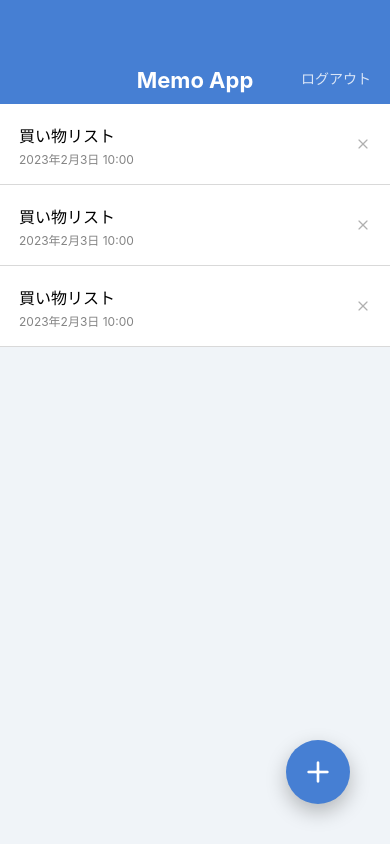
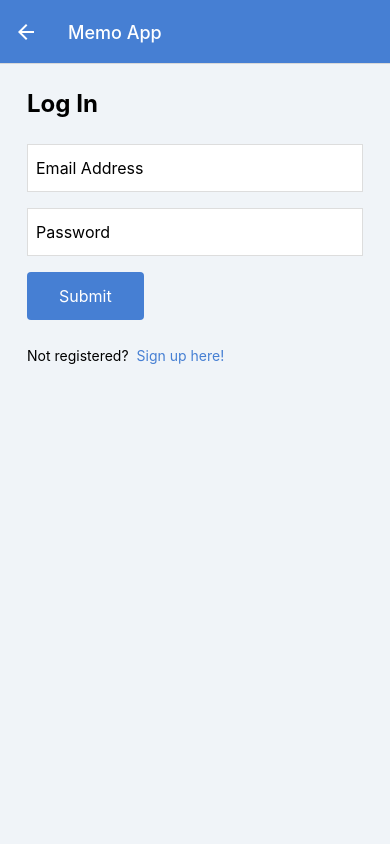
Before and after one commit to tc-hakamata/MemoApp, a React Native app: screen /LogIn in a window 390 px wide. Built offline with nearby package versions, Linux system fonts and the light colour scheme.

Commit message:
Connect screens with react-navigation

```diff
--- a/App.jsx
+++ b/App.jsx
@@ -1,14 +1,53 @@
 import React from 'react';
+// eslint-disable-next-line import/no-extraneous-dependencies
+import { NavigationContainer } from '@react-navigation/native';
+// eslint-disable-next-line import/no-extraneous-dependencies
+import { createStackNavigator, CardStyleInterpolators } from '@react-navigation/stack';
 
 import MemoListScreen from './src/screens/MemoListScreen';
-// import MemoDetailScreen from './src/screens/MemoDetailScreen';
-// import MemoEditScreen from './src/screens/MemoEditScreen';
-// import MemoCreateScreen from './src/screens/MemoCreateScreen';
-// import LogInScreen from './src/screens/LogInScreen';
-// import SignUpScreen from './src/screens/SignUpScreen';
+import MemoDetailScreen from './src/screens/MemoDetailScreen';
+import MemoEditScreen from './src/screens/MemoEditScreen';
+import MemoCreateScreen from './src/screens/MemoCreateScreen';
+import LogInScreen from './src/screens/LogInScreen';
+import SignUpScreen from './src/screens/SignUpScreen';
+
+const Stack = createStackNavigator();
 
 export default function App() {
   return (
-    <MemoListScreen />
+    <NavigationContainer>
+      <Stack.Navigator
+        initialRouteName="SignUp"
+        screenOptions={{
+          headerStyle: { backgroundColor: '#467FD3' },
+          headerTitleStyle: { color: '#ffffff' },
+          headerTitle: 'Memo App',
+          headerTintColor: '#ffffff',
+          headerBackTitle: 'Back',
+          cardStyleInterpolator: CardStyleInterpolators.forHorizontalIOS,
+          gestureEnabled: true,
+          gestureDirection: 'horizontal',
+        }}
+      >
+        <Stack.Screen name="MemoList" component={MemoListScreen} />
+        <Stack.Screen name="MemoDetail" component={MemoDetailScreen} />
+        <Stack.Screen name="MemoEdit" component={MemoEditScreen} />
+        <Stack.Screen name="MemoCreate" component={MemoCreateScreen} />
+        <Stack.Screen
+          name="LogIn"
+          component={LogInScreen}
+          options={{
+            cardStyleInterpolator: CardStyleInterpolators.forFadeFromBottomAndroid,
+          }}
+        />
+        <Stack.Screen
+          name="SignUp"
+          component={SignUpScreen}
+          options={{
+            cardStyleInterpolator: CardStyleInterpolators.forFadeFromBottomAndroid,
+          }}
+        />
+      </Stack.Navigator>
+    </NavigationContainer>
   );
 }
--- a/src/components/MemoList.jsx
+++ b/src/components/MemoList.jsx
@@ -1,42 +1,63 @@
 import React from 'react';
 import {
-  View, Text, StyleSheet, TouchableOpacity,
+  View, Text, StyleSheet, TouchableOpacity, Alert,
 } from 'react-native';
 // eslint-disable-next-line import/no-extraneous-dependencies
 import { Feather } from '@expo/vector-icons';
+// eslint-disable-next-line import/no-extraneous-dependencies
+import { useNavigation } from '@react-navigation/native';
 
 export default function MemoList() {
+  const navigation = useNavigation();
   return (
     <View>
-      <View style={styles.memoListItem}>
+      <TouchableOpacity
+        style={styles.memoListItem}
+        onPress={() => { navigation.navigate('MemoDetail'); }}
+      >
         <View>
           <Text style={styles.memoListItemTitle}>買い物リスト</Text>
           <Text style={styles.memoListItemDate}>2023年2月3日 10:00</Text>
         </View>
-        <TouchableOpacity>
+        <TouchableOpacity
+          style={styles.memoDelete}
+          onPress={() => { Alert.alert('Are you sure?'); }}
+        >
           <Feather name="x" size={16} color="#B0B0B0" />
         </TouchableOpacity>
-      </View>
+      </TouchableOpacity>
 
-      <View style={styles.memoListItem}>
+      <TouchableOpacity
+        style={styles.memoListItem}
+        onPress={() => { navigation.navigate('MemoDetail'); }}
+      >
         <View>
           <Text style={styles.memoListItemTitle}>買い物リスト</Text>
           <Text style={styles.memoListItemDate}>2023年2月3日 10:00</Text>
         </View>
-        <TouchableOpacity>
+        <TouchableOpacity
+          style={styles.memoDelete}
+          onPress={() => { Alert.alert('Are you sure?'); }}
+        >
           <Feather name="x" size={16} color="#B0B0B0" />
         </TouchableOpacity>
-      </View>
+      </TouchableOpacity>
 
-      <View style={styles.memoListItem}>
+      <TouchableOpacity
+        style={styles.memoListItem}
+        onPress={() => { navigation.navigate('MemoDetail'); }}
+      >
         <View>
           <Text style={styles.memoListItemTitle}>買い物リスト</Text>
           <Text style={styles.memoListItemDate}>2023年2月3日 10:00</Text>
         </View>
-        <TouchableOpacity>
+        <TouchableOpacity
+          style={styles.memoDelete}
+          onPress={() => { Alert.alert('Are you sure?'); }}
+        >
           <Feather name="x" size={16} color="#B0B0B0" />
         </TouchableOpacity>
-      </View>
+      </TouchableOpacity>
     </View>
   );
 }
@@ -61,4 +82,7 @@ const styles = StyleSheet.create({
     lineHeight: 16,
     color: '#848484',
   },
+  memoDelete: {
+    padding: 8,
+  },
 });
--- a/src/screens/LogInScreen.jsx
+++ b/src/screens/LogInScreen.jsx
@@ -3,21 +3,34 @@ import {
   View, Text, TextInput, StyleSheet, TouchableOpacity,
 } from 'react-native';
 
-import AppBar from '../components/AppBar';
 import Button from '../components/Button';
 
-export default function LogInScreen() {
+export default function LogInScreen(props) {
+  const { navigation } = props;
   return (
     <View style={styles.container}>
-      <AppBar />
       <View style={styles.inner}>
         <Text style={styles.title}>Log In</Text>
         <TextInput style={styles.input} value="Email Address" />
         <TextInput style={styles.input} value="Password" />
-        <Button label="Submit" />
+        <Button
+          label="Submit"
+          onPress={() => {
+            navigation.reset({
+              index: 0,
+              routes: [{ name: 'MemoList' }],
+            });
+          }}
+        />
         <View style={styles.footer}>
           <Text style={styles.footerText}>Not registered?</Text>
-          <TouchableOpacity>
+          <TouchableOpacity onPress={() => {
+            navigation.reset({
+              index: 0,
+              routes: [{ name: 'SignUp' }],
+            });
+          }}
+          >
             <Text style={styles.footerLink}>Sign up here!</Text>
           </TouchableOpacity>
         </View>
--- a/src/screens/MemoCreateScreen.jsx
+++ b/src/screens/MemoCreateScreen.jsx
@@ -5,18 +5,20 @@ import {
   TextInput,
 } from 'react-native';
 
-import AppBar from '../components/AppBar';
 import CircleButton from '../components/CircleButton';
 import KeyboardSafeView from '../components/KeyboardSafeView';
 
-export default function MemoCreateScreen() {
+export default function MemoCreateScreen(props) {
+  const { navigation } = props;
   return (
     <KeyboardSafeView style={styles.container}>
-      <AppBar />
       <View style={styles.inputContainer}>
         <TextInput value="" multiline style={styles.input} />
       </View>
-      <CircleButton name="check" />
+      <CircleButton
+        name="check"
+        onPress={() => { navigation.goBack(); }}
+      />
     </KeyboardSafeView>
   );
 }
--- a/src/screens/MemoDetailScreen.jsx
+++ b/src/screens/MemoDetailScreen.jsx
@@ -3,13 +3,12 @@ import {
   View, ScrollView, Text, StyleSheet,
 } from 'react-native';
 
-import AppBar from '../components/AppBar';
 import CircleButton from '../components/CircleButton';
 
-export default function MemoDetailScreen() {
+export default function MemoDetailScreen(props) {
+  const { navigation } = props;
   return (
     <View style={styles.container}>
-      <AppBar />
       <View style={styles.memoHeader}>
         <Text style={styles.memoTitle}>買い物リスト</Text>
         <Text style={styles.memoDate}>2023年2月3日 10:00</Text>
@@ -20,7 +19,11 @@ export default function MemoDetailScreen() {
           本文用なので使い方を間違えると不自然に見えることもありますので要注意。
         </Text>
       </ScrollView>
-      <CircleButton style={{ top: 160, bottom: 'auto' }} name="edit-2" />
+      <CircleButton
+        style={{ top: 60, bottom: 'auto' }}
+        name="edit-2"
+        onPress={() => { navigation.navigate('MemoEdit'); }}
+      />
     </View>
   );
 }
--- a/src/screens/MemoEditScreen.jsx
+++ b/src/screens/MemoEditScreen.jsx
@@ -5,18 +5,20 @@ import {
   TextInput,
 } from 'react-native';
 
-import AppBar from '../components/AppBar';
 import CircleButton from '../components/CircleButton';
 import KeyboardSafeView from '../components/KeyboardSafeView';
 
-export default function MemoEditScreen() {
+export default function MemoEditScreen(props) {
+  const { navigation } = props;
   return (
     <KeyboardSafeView style={styles.container}>
-      <AppBar />
       <View style={styles.inputContainer}>
         <TextInput value="買い物リスト" multiline style={styles.input} />
       </View>
-      <CircleButton name="check" />
+      <CircleButton
+        name="check"
+        onPress={() => { navigation.goBack(); }}
+      />
     </KeyboardSafeView>
   );
 }
--- a/src/screens/MemoListScreen.jsx
+++ b/src/screens/MemoListScreen.jsx
@@ -1,16 +1,18 @@
 import React from 'react';
 import { View, StyleSheet } from 'react-native';
 
-import AppBar from '../components/AppBar';
 import MemoList from '../components/MemoList';
 import CircleButton from '../components/CircleButton';
 
-export default function MemoListScreen() {
+export default function MemoListScreen(props) {
+  const { navigation } = props;
   return (
     <View style={styles.container}>
-      <AppBar />
       <MemoList />
-      <CircleButton name="plus" />
+      <CircleButton
+        name="plus"
+        onPress={() => { navigation.navigate('MemoCreate'); }}
+      />
     </View>
   );
 }
--- a/src/screens/SignUpScreen.jsx
+++ b/src/screens/SignUpScreen.jsx
@@ -3,21 +3,34 @@ import {
   View, Text, TextInput, StyleSheet, TouchableOpacity,
 } from 'react-native';
 
-import AppBar from '../components/AppBar';
 import Button from '../components/Button';
 
-export default function SignUpScreen() {
+export default function SignUpScreen(props) {
+  const { navigation } = props;
   return (
     <View style={styles.container}>
-      <AppBar />
       <View style={styles.inner}>
         <Text style={styles.title}>Sign Up</Text>
         <TextInput style={styles.input} value="Email Address" />
         <TextInput style={styles.input} value="Password" />
-        <Button label="Submit" />
+        <Button
+          label="Submit"
+          onPress={() => {
+            navigation.reset({
+              index: 0,
+              routes: [{ name: 'MemoList' }],
+            });
+          }}
+        />
         <View style={styles.footer}>
           <Text style={styles.footerText}>Already registered?</Text>
-          <TouchableOpacity>
+          <TouchableOpacity onPress={() => {
+            navigation.reset({
+              index: 0,
+              routes: [{ name: 'LogIn' }],
+            });
+          }}
+          >
             <Text style={styles.footerLink}>Log In.</Text>
           </TouchableOpacity>
         </View>
```
Also changed, not shown: package.json (+8 -1 lines), .eslintrc.json, 1 other file (tests, documents, lock files or other folders).
